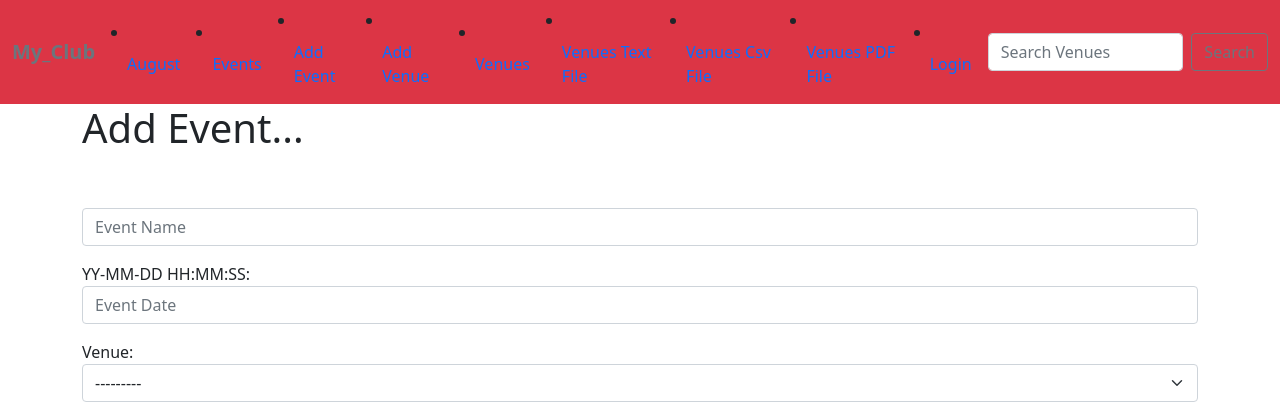
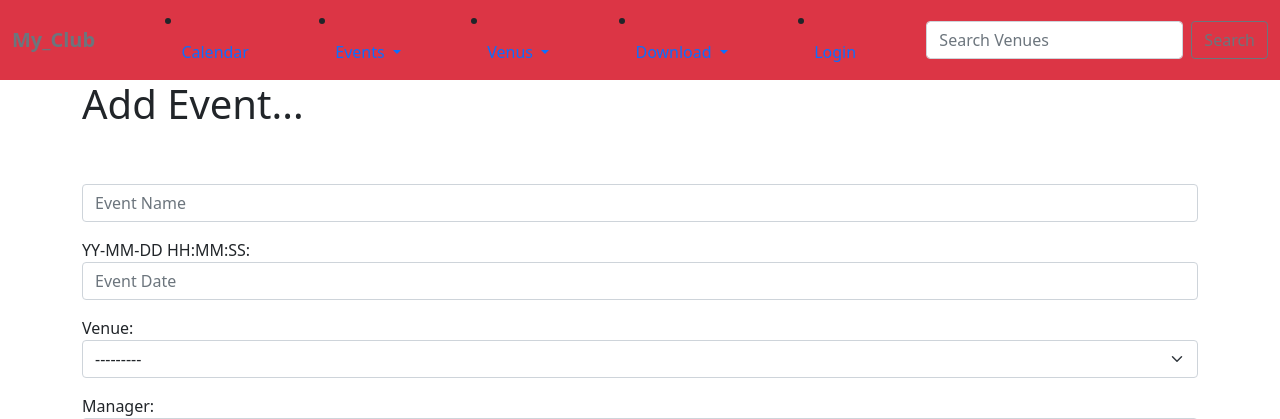
Before and after one commit to tolemariamfufat/django-tutorial, a Django app: page /add_event/ in a window 1280 px wide. Shown: the top 419 px of the page. Run offline with Django 5.2, Linux system fonts and the light colour scheme; data comes from the database, SQL or seed files in the repository; both versions use the stored data as it was after the commit.

Commit message:
logout is added

```diff
--- a/formtutorial/formsapp/templates/formsapp/base.html
+++ b/formtutorial/formsapp/templates/formsapp/base.html
@@ -20,32 +20,55 @@
 
             </a>
             <li class="nav-item">
-                <a class="nav-link active" aria-current="page" href="{% url "index" "2024" "August" %}">August</a>
+                <a class="nav-link active" aria-current="page" href="{% url "index" "2024" "August" %}">Calendar</a>
               </li>
-            <li class="nav-item">
-                <a class="nav-link active" aria-current="page" href="{% url "all_events" %}">Events</a>
+
+
+              <li class="nav-item dropdown">
+                <a class="nav-link dropdown-toggle" href="#" role="button" data-bs-toggle="dropdown" aria-expanded="false">
+                  Events
+                </a>
+                <ul class="dropdown-menu">
+                  <li> <a class="dropdown-item" href="{% url "all_events" %}">All Events</a></li>
+                  <li><a class="dropdown-item" href="{% url "add-event" %}">Add Event</a></li>
+                </ul>
               </li>
+
+
+              <li class="nav-item dropdown">
+                <a class="nav-link dropdown-toggle" href="#" role="button" data-bs-toggle="dropdown" aria-expanded="false">
+                  Venus
+                </a>
+                <ul class="dropdown-menu">
+                  <li><a class="dropdown-item" aria-current="page" href="{% url "list-venues" %}">All Venues</a</li>
+                  <li> <a class="dropdown-item" href="{% url "add_venue" %}">Add Venue</a></li>
+                </ul>
+              </li>
+
+              <li class="nav-item dropdown">
+                <a class="nav-link dropdown-toggle" href="#" id="navbarDropdown" role="button" data-bs-toggle="dropdown" aria-expanded="false">
+                  Download
+                </a>
+                <ul class="dropdown-menu" aria-labelledby="navbarDropdown">
+                  <li><a class="dropdown-item" href="{% url "venue_text" %}">Venues Text File</a></li>
+                  <li><a class="dropdown-item" href="{% url "venue_csv" %}">Venues Csv File</a></li>
+                  <li><a class="dropdown-item" href="{% url "venue_pdf" %}">Venues PDF File</a></li>
+                </ul>
+              </li>
+
+              {% if user.is_authenticated %}
               <li class="nav-item">
-                <a class="nav-link active" aria-current="page" href="{% url "add-event" %}">Add Event</a>
+                <a class="nav-link" href="{% url "logout" %}">Logout</a>
               </li>
+              {% else %}
+
+
               <li class="nav-item">
-                <a class="nav-link active" aria-current="page" href="{% url "add_venue" %}">Add Venue</a>
+                <a class="nav-link" href="{% url "login" %}">Login</a>
               </li>
-              <li class="nav-item">
-                <a class="nav-link active" aria-current="page" href="{% url "list-venues" %}">Venues</a>
-              </li>
-              <li class="nav-item">
-                <a class="nav-link active" aria-current="page" href="{% url "venue_text" %}">Venues Text File</a>
-              </li>
-              <li class="nav-item">
-                <a class="nav-link active" aria-current="page" href="{% url "venue_csv" %}">Venues Csv File</a>
-              </li>
-              <li class="nav-item">
-                <a class="nav-link active" aria-current="page" href="{% url "venue_pdf" %}">Venues PDF File</a>
-              </li>
-              <li class="nav-item">
-                <a class="nav-link active" aria-current="page" href="{% url "login" %}">Login</a>
-              </li>
+              {% endif %}
+
+
             <form class="d-flex" method=POST action="{% url "search-venues" %}">
                 {% csrf_token %}
                 <input class="form-control me-2" type="search" placeholder="Search Venues" aria-label="Search" name="searched" >
@@ -85,6 +108,6 @@
 
         </footer>
 
-
+        <script src="https://cdn.jsdelivr.net/npm/bootstrap@5.0.2/dist/js/bootstrap.bundle.min.js" integrity="sha384-MrcW6ZMFYlzcLA8Nl+NtUVF0sA7MsXsP1UyJoMp4YLEuNSfAP+JcXn/tWtIaxVXM" crossorigin="anonymous"></script>
     </body>
     </html>
--- a/formtutorial/members/urls.py
+++ b/formtutorial/members/urls.py
@@ -4,4 +4,5 @@ from . import views
 
 urlpatterns = [
     path("login_user", views.login_user, name='login'),
+     path("logout_user", views.logout_user, name='logout'),
 ]
--- a/formtutorial/members/views.py
+++ b/formtutorial/members/views.py
@@ -18,3 +18,9 @@ def login_user(request):
             return redirect('login')
 
     return render(request, 'members/login.html', {})
+
+def logout_user(request):
+    logout(request)
+
+    messages.success(request, ("There are logged out!"))
+    return redirect('index')
```
Also changed, not shown: formtutorial/db.sqlite3.
